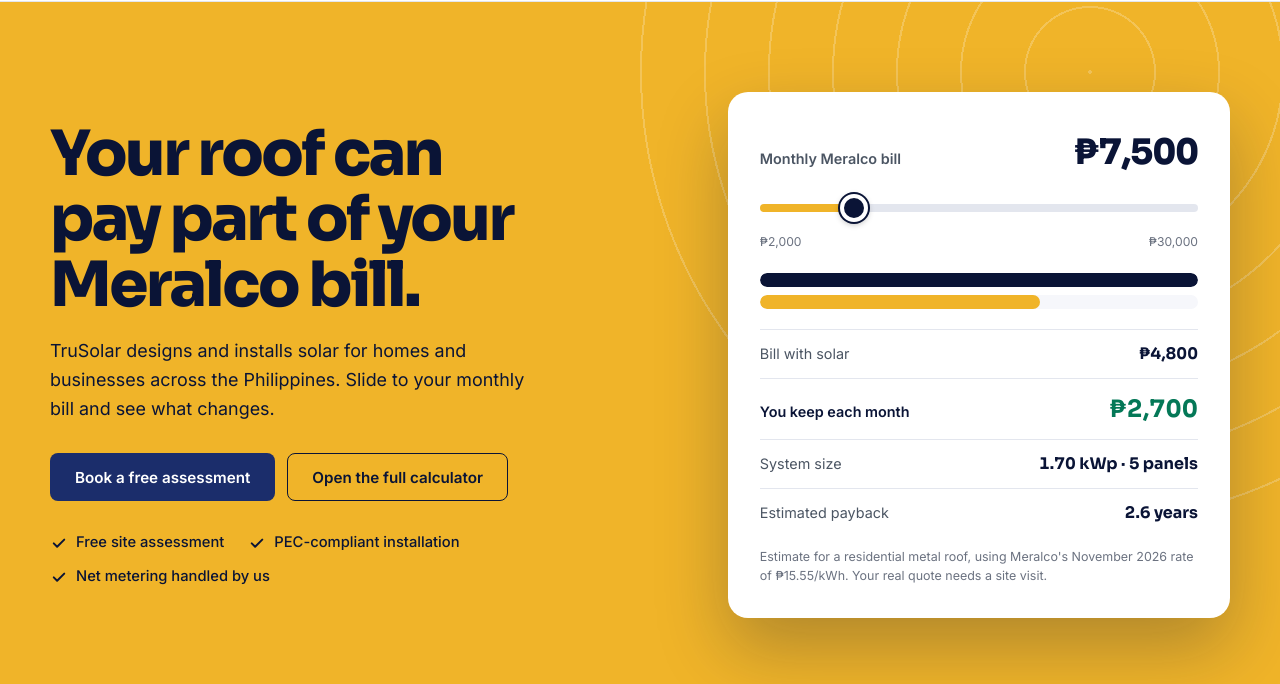
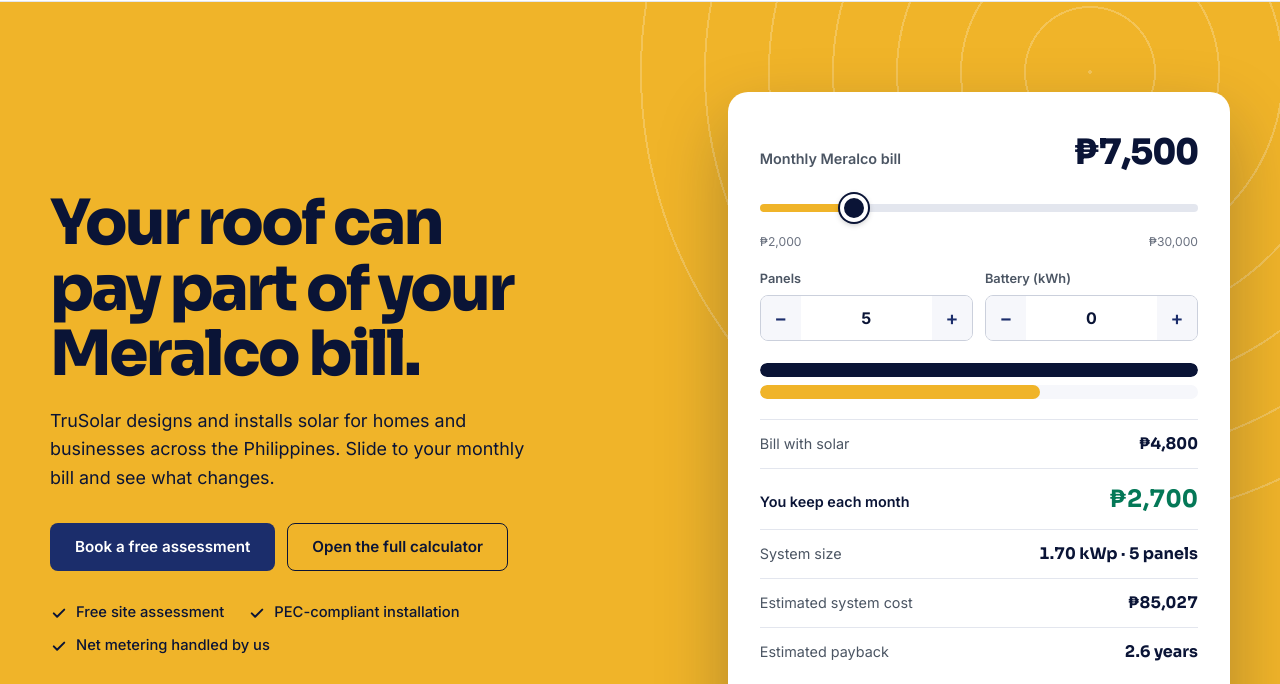
Before and after one commit to emaniebo420/tru-solar, a plain HTML site: page index.html in a window 1280 px wide. Shown: the part 67-751 px from the top of the page. Drawn offline with Linux system fonts and the light colour scheme.

Commit message:
Add panel and battery controls to the homepage hero estimate
- Panels and battery steppers in the hero card; savings, system cost
  and payback update live from the shared model

Co-Authored-By: Claude Sonnet 5.5 <noreply@anthropic.com>
Claude-Session: https://claude.ai/code/session_01YQTTDcoEKDJTcJiJNcpfUD

```diff
--- a/css/landing.css
+++ b/css/landing.css
@@ -313,3 +313,13 @@
   .site-footer__top{grid-template-columns:1fr;gap:32px}
   .site-footer__bottom{flex-direction:column;gap:16px;text-align:center}
 }
+
+.bill__custom{display:grid;grid-template-columns:1fr 1fr;gap:12px;margin-top:18px}
+.bill__field label{display:block;font-size:.8rem;font-weight:600;color:var(--muted);margin-bottom:6px}
+.bill .stepper{display:flex;align-items:center;border:1px solid var(--line-strong);border-radius:var(--radius-sm);overflow:hidden;background:var(--white)}
+.bill .stepper button{width:40px;height:44px;border:0;background:var(--surface);font-size:1.2rem;font-weight:600;color:var(--navy);cursor:pointer;flex-shrink:0}
+.bill .stepper button:hover{background:var(--line)}
+.bill .stepper input{width:100%;min-width:0;height:44px;border:0;text-align:center;font:inherit;font-weight:700;color:var(--navy-950);-moz-appearance:textfield}
+.bill .stepper input::-webkit-outer-spin-button,.bill .stepper input::-webkit-inner-spin-button{-webkit-appearance:none;margin:0}
+.bill .stepper:focus-within{outline:3px solid var(--navy);outline-offset:2px}
+.bill .stepper input:focus-visible{outline:0}
--- a/index.html
+++ b/index.html
@@ -134,6 +134,25 @@
       <input id="bill-range" type="range" min="2000" max="30000" step="500" value="7500" aria-describedby="bill-note">
       <div class="bill__scale" aria-hidden="true"><span>₱2,000</span><span>₱30,000</span></div>
 
+      <div class="bill__custom">
+        <div class="bill__field">
+          <label for="bill-panels">Panels</label>
+          <div class="stepper">
+            <button type="button" id="bill-panels-minus" aria-label="Fewer panels">&minus;</button>
+            <input id="bill-panels" type="number" inputmode="numeric" min="1" max="200" step="1" value="5">
+            <button type="button" id="bill-panels-plus" aria-label="More panels">+</button>
+          </div>
+        </div>
+        <div class="bill__field">
+          <label for="bill-battery">Battery (kWh)</label>
+          <div class="stepper">
+            <button type="button" id="bill-battery-minus" aria-label="Smaller battery">&minus;</button>
+            <input id="bill-battery" type="number" inputmode="decimal" min="0" max="60" step="0.5" value="0">
+            <button type="button" id="bill-battery-plus" aria-label="Larger battery">+</button>
+          </div>
+        </div>
+      </div>
+
       <div class="bill__bars" aria-hidden="true">
         <div class="bill__bar"><i id="bar-before" style="width:100%"></i></div>
         <div class="bill__bar bill__bar--after"><i id="bar-after" style="width:55%"></i></div>
@@ -143,7 +162,8 @@
         <div><dt>Bill with solar</dt><dd id="bill-after">₱4,125</dd></div>
         <div class="bill__row--key"><dt>You keep each month</dt><dd id="bill-save">₱3,375</dd></div>
         <div><dt>System size</dt><dd id="bill-kwp">1.70 kWp · 5 panels</dd></div>
-        <div><dt>Estimated payback</dt><dd id="bill-payback">2.8 years</dd></div>
+        <div><dt>Estimated system cost</dt><dd id="bill-cost">₱85,027</dd></div>
+        <div><dt>Estimated payback</dt><dd id="bill-payback">2.6 years</dd></div>
       </dl>
       <p class="bill__note" id="bill-note">Estimate for a residential metal roof, using Meralco's November 2026 rate of ₱15.55/kWh. Your real quote needs a site visit.</p>
     </form>
--- a/js/landing.js
+++ b/js/landing.js
@@ -78,22 +78,40 @@
   function initExample() {
     const range = document.getElementById('bill-range');
     if (!range) return;
+    const pIn = document.getElementById('bill-panels');
+    const bIn = document.getElementById('bill-battery');
+    const clamp = (v, lo, hi) => Math.min(hi, Math.max(lo, v));
+    let panels = null;   // null = recommended for the chosen bill
+    let battery = 0;
+
     const update = () => {
       const bill = Number(range.value);
-      const r = compute({ ...EXAMPLE, bill });
+      const r = compute({ ...EXAMPLE, bill, panels, batteryKwh: battery });
       if (!r) return;
       const pct = ((bill - range.min) / (range.max - range.min)) * 100;
       range.style.setProperty('--fill', pct + '%');
       range.setAttribute('aria-valuetext', formatPeso(bill) + ' per month');
+      pIn.value = r.panels;
+      bIn.value = battery;
       setText('bill-now', formatPeso(bill));
       setText('bill-after', formatPeso(r.futureBill));
       setText('bill-save', formatPeso(r.monthlySavings));
       setText('bill-kwp', `${r.kwp.toFixed(2)} kWp · ${r.panels} panels`);
+      setText('bill-cost', formatPeso(r.cost.total));
       setText('bill-payback', r.paybackYears.toFixed(1) + ' years');
       const after = document.getElementById('bar-after');
       if (after) after.style.width = Math.round((r.futureBill / bill) * 100) + '%';
     };
-    range.addEventListener('input', update);
+    const setPanels = (v) => { if (Number.isFinite(v)) { panels = clamp(Math.round(v), 1, 200); update(); } };
+    const setBattery = (v) => { if (Number.isFinite(v)) { battery = clamp(Math.round(v * 2) / 2, 0, 60); update(); } };
+
+    range.addEventListener('input', () => { panels = null; update(); });
+    document.getElementById('bill-panels-minus').addEventListener('click', () => setPanels(Number(pIn.value) - 1));
+    document.getElementById('bill-panels-plus').addEventListener('click', () => setPanels(Number(pIn.value) + 1));
+    pIn.addEventListener('change', () => setPanels(Number(pIn.value)));
+    document.getElementById('bill-battery-minus').addEventListener('click', () => setBattery(Number(bIn.value) - 0.5));
+    document.getElementById('bill-battery-plus').addEventListener('click', () => setBattery(Number(bIn.value) + 0.5));
+    bIn.addEventListener('change', () => setBattery(Number(bIn.value)));
     update();
   }
 
```
